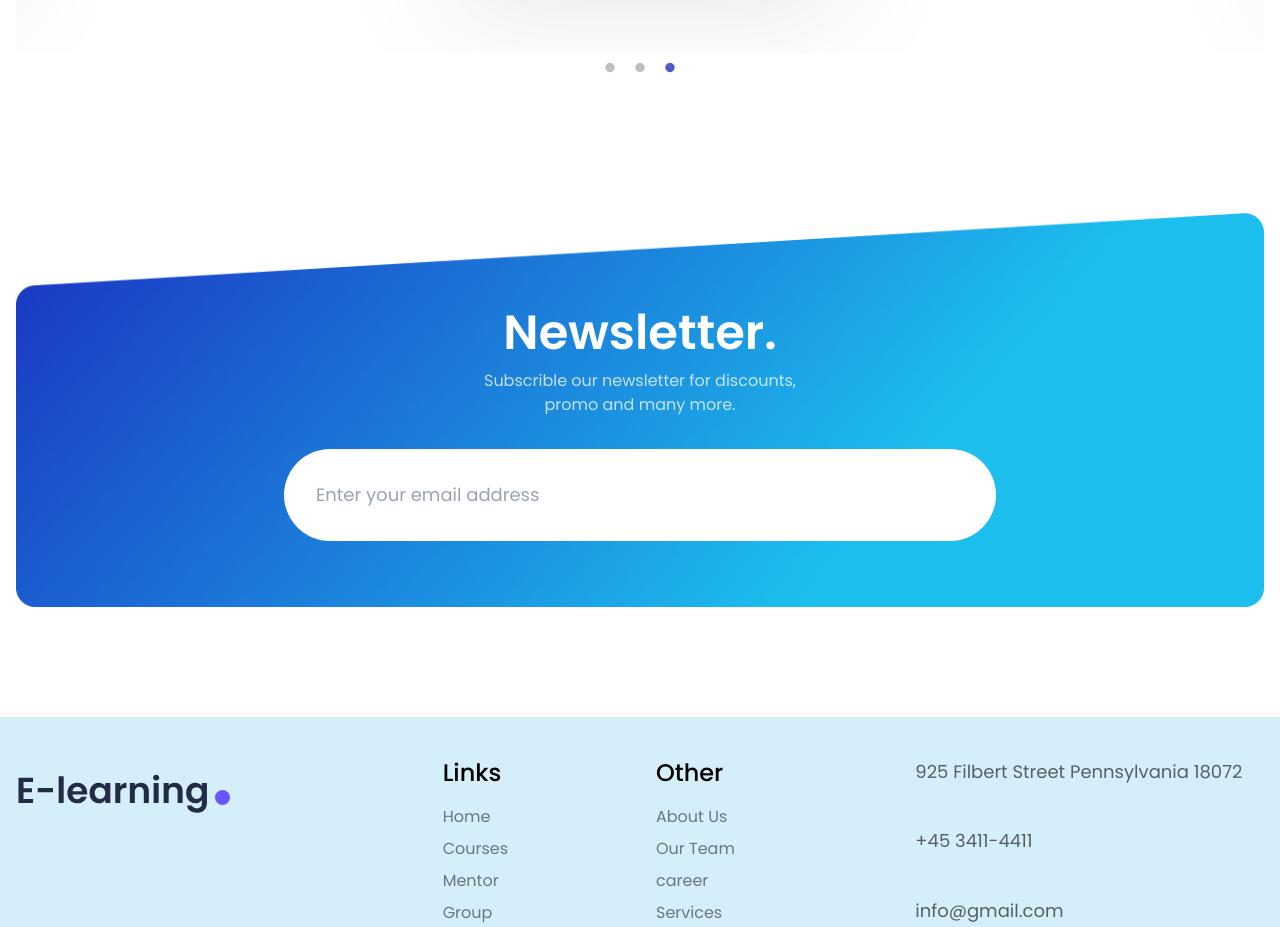
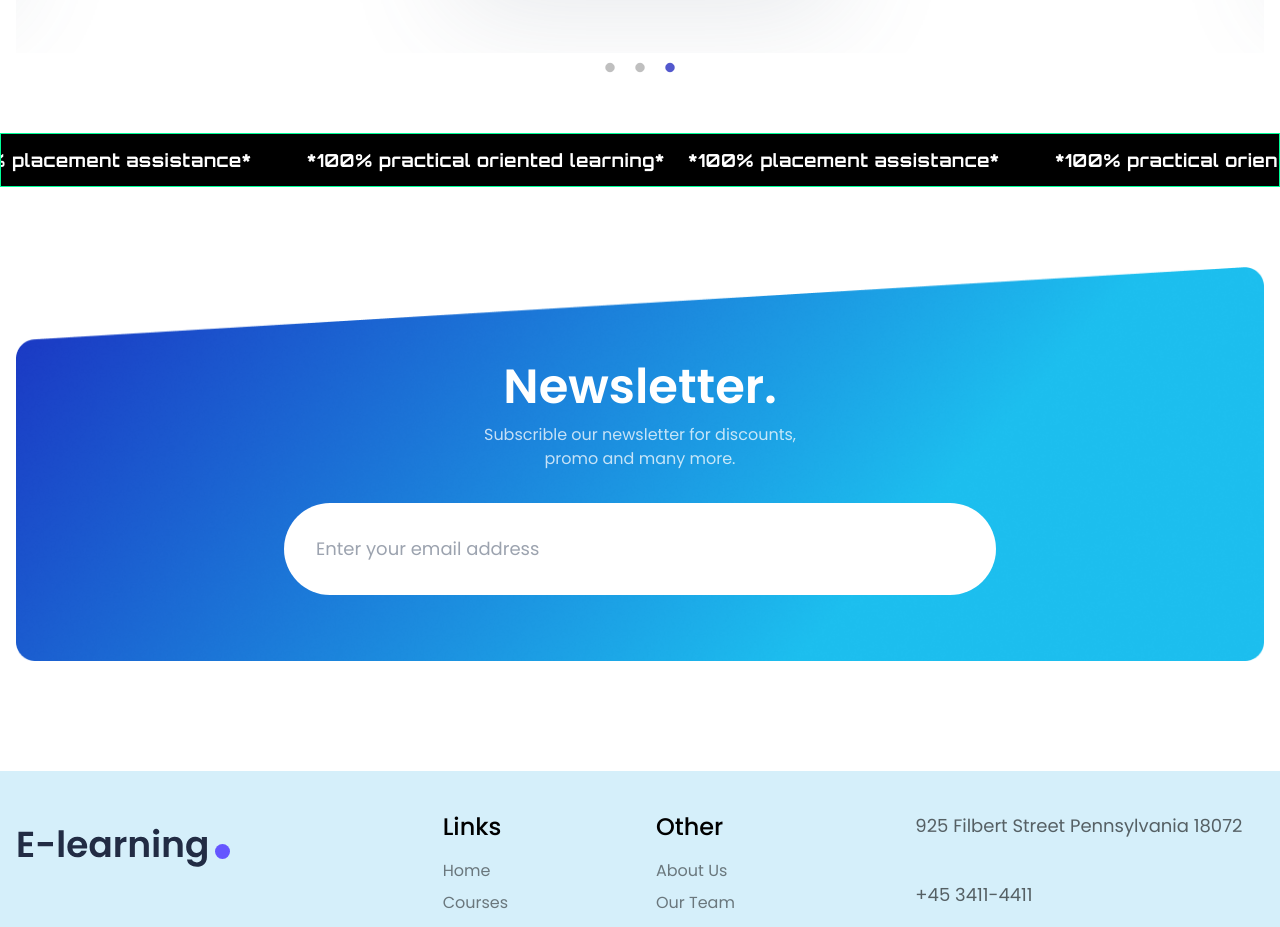
Before and after one commit to Jishnu9594/skillmerge_website_new, a Next.js app: page / in a window 1280 px wide. Shown: the part 4540-5467 px from the top of the page. Built offline with nearby package versions, Linux system fonts and the light colour scheme; some icons are missing.

Commit message:
Initial commit

```diff
--- a/src/app/page.tsx
+++ b/src/app/page.tsx
@@ -25,6 +25,7 @@ export default function Home() {
       <ScrollingBanner />
       <FaqContactSection />
       <Testimonial />
+      <ScrollingBanner />
       <Newsletter />
     </main>
   );
```
